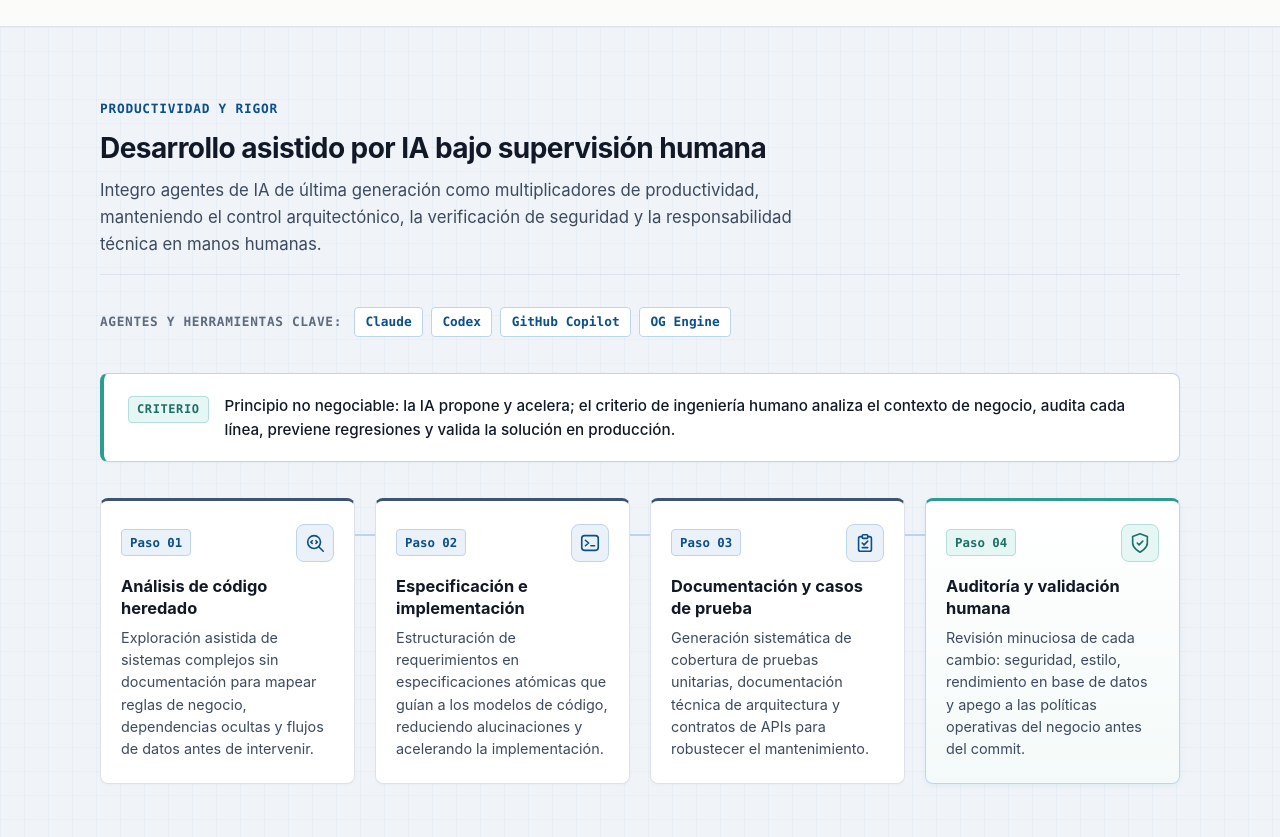
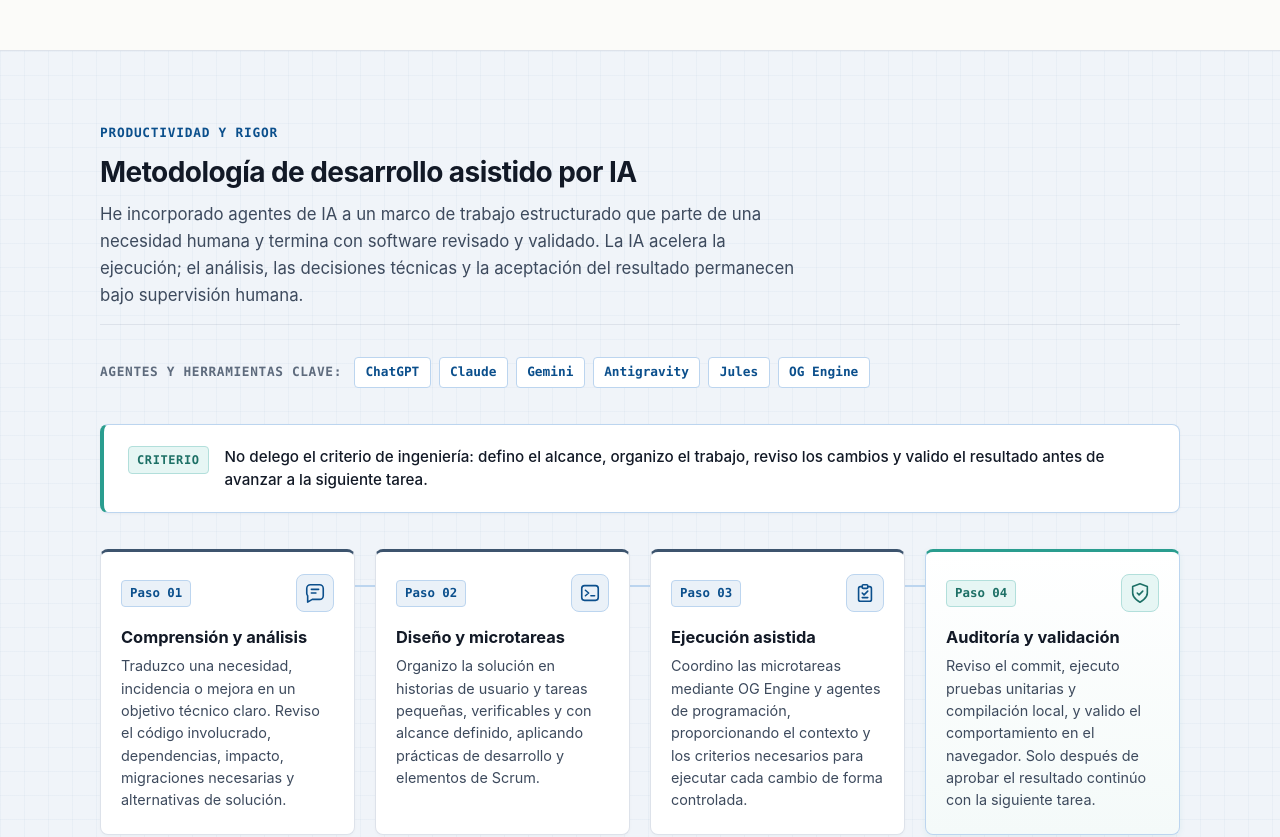
Before and after one commit to fidelomar/fidelomar.github.io, a Next.js app: page / in a window 1280 px wide. Shown: the part 1960-2797 px from the top of the page. Built offline with nearby package versions, Linux system fonts and the light colour scheme.

Commit message:
fix: clarify AI-assisted development methodology

```diff
--- a/src/app/page.tsx
+++ b/src/app/page.tsx
@@ -3,14 +3,13 @@ import { contentData } from "../content/profile";
 import { AppIcon, IconName } from "../components/AppIcon";
 
 const aiStepIcons: IconName[] = [
-  "search-code",
+  "requirements",
   "terminal",
   "checklist",
   "shield-check",
 ];
 
 const caseSectorIcons: Record<string, { icon: IconName; type: string }> = {
-  "og-engine": { icon: "nodes", type: "tools" },
   "integracion-ecommerce-erp": { icon: "box", type: "ecommerce" },
   "apis-atencion-telefonica": { icon: "phone-waves", type: "telephony" },
   "apps-moviles-campo": { icon: "phone-leaf", type: "mobile" },
--- a/src/components/AppIcon.tsx
+++ b/src/components/AppIcon.tsx
@@ -1,7 +1,7 @@
 import React from "react";
 
 export type IconName =
-  | "search-code"
+  | "requirements"
   | "terminal"
   | "checklist"
   | "shield-check"
@@ -33,14 +33,13 @@ export function AppIcon({ name, size = 24, className, ...rest }: IconProps) {
   };
 
   switch (name) {
-    /* 1. Metodología IA: Análisis de código heredado (lupa + código) */
-    case "search-code":
+    /* 1. Metodología IA: comprensión de una necesidad humana y análisis técnico */
+    case "requirements":
       return (
         <svg {...commonProps}>
-          <circle cx="11" cy="11" r="7" />
-          <path d="M21 21l-4.35-4.35" />
-          <path d="M9 9.5L7.5 11l1.5 1.5" />
-          <path d="M13 9.5l1.5 1.5-1.5 1.5" />
+          <path d="M21 15a4 4 0 0 1-4 4H9l-5 3v-7a4 4 0 0 1-1-2.7V7a4 4 0 0 1 4-4h10a4 4 0 0 1 4 4z" />
+          <path d="M8 8h8" />
+          <path d="M8 12h5" />
         </svg>
       );
 
--- a/src/content/profile.ts
+++ b/src/content/profile.ts
@@ -100,7 +100,7 @@ export const contentData: ContentData = {
       number: "02",
       title: "Bases de datos",
       description:
-        "SQL Server, procedimientos almacenados y optimización de consultas en esquemas transaccionales de alta exigencia.",
+        "SQL Server, procedimientos almacenados y mantenimiento de procesos de consulta y actualización de información empresarial.",
     },
     {
       id: "apis",
@@ -121,34 +121,34 @@ export const contentData: ContentData = {
       number: "05",
       title: "Desarrollo asistido por IA",
       description:
-        "Adopción de agentes de IA para comprensión de código legado, generación de pruebas y refactorización, con revisión humana en cada etapa.",
+        "Metodología propia para analizar necesidades, diseñar microtareas, coordinar agentes y validar cada cambio antes de integrarlo.",
     },
   ],
   aiWorkflow: {
-    title: "Desarrollo asistido por IA bajo supervisión humana",
-    lead: "Integro agentes de IA de última generación como multiplicadores de productividad, manteniendo el control arquitectónico, la verificación de seguridad y la responsabilidad técnica en manos humanas.",
-    tools: ["Claude", "Codex", "GitHub Copilot", "OG Engine"],
-    humanSupervisionNote: "Principio no negociable: la IA propone y acelera; el criterio de ingeniería humano analiza el contexto de negocio, audita cada línea, previene regresiones y valida la solución en producción.",
+    title: "Metodología de desarrollo asistido por IA",
+    lead: "He incorporado agentes de IA a un marco de trabajo estructurado que parte de una necesidad humana y termina con software revisado y validado. La IA acelera la ejecución; el análisis, las decisiones técnicas y la aceptación del resultado permanecen bajo supervisión humana.",
+    tools: ["ChatGPT", "Claude", "Gemini", "Antigravity", "Jules", "OG Engine"],
+    humanSupervisionNote: "No delego el criterio de ingeniería: defino el alcance, organizo el trabajo, reviso los cambios y valido el resultado antes de avanzar a la siguiente tarea.",
     steps: [
       {
-        title: "Análisis de código heredado",
+        title: "Comprensión y análisis",
         description:
-          "Exploración asistida de sistemas complejos sin documentación para mapear reglas de negocio, dependencias ocultas y flujos de datos antes de intervenir.",
+          "Traduzco una necesidad, incidencia o mejora en un objetivo técnico claro. Reviso el código involucrado, dependencias, impacto, migraciones necesarias y alternativas de solución.",
       },
       {
-        title: "Especificación e implementación",
+        title: "Diseño y microtareas",
         description:
-          "Estructuración de requerimientos en especificaciones atómicas que guían a los modelos de código, reduciendo alucinaciones y acelerando la implementación.",
+          "Organizo la solución en historias de usuario y tareas pequeñas, verificables y con alcance definido, aplicando prácticas de desarrollo y elementos de Scrum.",
       },
       {
-        title: "Documentación y casos de prueba",
+        title: "Ejecución asistida",
         description:
-          "Generación sistemática de cobertura de pruebas unitarias, documentación técnica de arquitectura y contratos de APIs para robustecer el mantenimiento.",
+          "Coordino las microtareas mediante OG Engine y agentes de programación, proporcionando el contexto y los criterios necesarios para ejecutar cada cambio de forma controlada.",
       },
       {
-        title: "Auditoría y validación humana",
+        title: "Auditoría y validación",
         description:
-          "Revisión minuciosa de cada cambio: seguridad, estilo, rendimiento en base de datos y apego a las políticas operativas del negocio antes del commit.",
+          "Reviso el commit, ejecuto pruebas unitarias y compilación local, y valido el comportamiento en el navegador. Solo después de aprobar el resultado continúo con la siguiente tarea.",
       },
     ],
   },
@@ -162,7 +162,6 @@ export const contentData: ContentData = {
       responsibilities: [
         "Mantenimiento de sistemas en VB.NET, ASP.NET Web Forms, PHP/Laravel y SQL Server.",
         "Integraciones empresariales desarrolladas con .NET.",
-        "Desarrollo de herramientas de soporte como OG Engine para orquestación de tareas en paralelo.",
         "Aplicaciones web con Node.js y React.",
         "Modernización de aplicaciones móviles hacia .NET MAUI.",
       ],
@@ -178,7 +177,7 @@ export const contentData: ContentData = {
       responsibilities: [
         "Desarrollo y mantenimiento de sistemas empresariales en C#, ASP.NET MVC y Web Forms.",
         "Construcción y mantenimiento de APIs REST con .NET y SQL Server.",
-        "Integraciones con sistemas de atención telefónica (IVR) con alto volumen de consultas simultáneas.",
+        "Integraciones con sistemas de atención telefónica.",
         "Procesos de backend para registro de usuarios y códigos de verificación OTP.",
         "Trabajo remoto con un equipo Scrum y seguimiento mediante Jira.",
       ],
@@ -228,26 +227,13 @@ export const contentData: ContentData = {
   ],
   caseStudies: [
     {
-      id: "og-engine",
-      title: "OG Engine: Orquestador de tareas atómicas para agentes de programación",
-      sector: "Herramientas de ingeniería y productividad de software",
-      badge: "Herramienta propia",
-      challenge:
-        "Gestionar el flujo de trabajo con agentes de IA autónomos de forma ordenada y predecible, evitando sobrecarga de contexto, pérdida de foco o modificaciones no controladas al código fuente.",
-      responsibility:
-        "Diseño de arquitectura y desarrollo completo de una solución en Node.js y MongoDB que descompone requerimientos complejos en tareas atómicas estructuradas, entregándolas secuencialmente al agente de codificación y registrando el resultado para auditoría humana.",
-      technologies: ["Node.js", "MongoDB", "Agentes de IA", "Orquestación", "Git"],
-      result:
-        "Herramienta propia en producción que permite avanzar múltiples proyectos en paralelo de forma disciplinada, con trazabilidad completa de cada cambio y validación humana continua.",
-    },
-    {
       id: "integracion-ecommerce-erp",
       title: "Integración de comercio electrónico con ERP",
       sector: "Comercio electrónico y distribución",
       challenge:
-        "Registrar pedidos y mantener existencias consistentes en tiempo real entre múltiples canales de venta y el sistema empresarial central.",
+        "Registrar pedidos y mantener existencias consistentes entre canales de venta y el sistema empresarial central.",
       responsibility:
-        "Desarrollo de un servicio en .NET para intercambiar órdenes e inventario entre plataformas, asegurando idempotencia y manejo de errores transaccionales.",
+        "Desarrollo de un servicio en .NET para intercambiar órdenes e inventario entre las plataformas.",
       technologies: [".NET", "APIs REST", "Azure", "Shopify", "Mercado Libre", "SAP"],
       result:
         "Servicio publicado en Azure para registrar órdenes de venta y actualizar existencias de manera fiable y automatizada entre las plataformas integradas.",
@@ -257,24 +243,24 @@ export const contentData: ContentData = {
       title: "APIs para atención telefónica automatizada",
       sector: "Medios de pago y servicios financieros",
       challenge:
-        "Permitir que un sistema telefónico automatizado (IVR) consultara saldos e información de clientes con alta concurrencia y tiempos de respuesta mínimos.",
+        "Permitir que un sistema telefónico automatizado consultara saldos e información solicitada por clientes.",
       responsibility:
-        "Desarrollo de APIs de integración entre el conmutador interactivo (IVR) y la plataforma central de servicios financieros.",
+        "Desarrollo de APIs de integración entre el IVR y la plataforma del centro de llamadas.",
       technologies: ["C#", ".NET", "SQL Server", "APIs REST"],
       result:
-        "APIs robustas en producción capaces de soportar un alto volumen simultáneo de consultas de clientes con disponibilidad continua.",
+        "APIs utilizadas para consultar saldos e información solicitada mediante la línea telefónica automatizada.",
     },
     {
       id: "apps-moviles-campo",
       title: "Aplicaciones móviles para personal de campo",
       sector: "Agricultura y nutrición vegetal",
       challenge:
-        "Convertir complejas calculadoras especializadas creadas en hojas de cálculo en aplicaciones móviles intuitivas para ingenieros en campo.",
+        "Convertir calculadoras especializadas creadas en Excel en herramientas móviles para uso en campo.",
       responsibility:
         "Desarrollo y publicación de aplicaciones móviles para Android e iOS a partir de las fórmulas y reglas agronómicas del negocio.",
       technologies: ["C#", "Xamarin Forms", "Google Play", "App Store"],
       result:
-        "Aplicaciones publicadas en Google Play y App Store utilizadas activamente por el personal técnico en campo para la toma de decisiones agrícolas.",
+        "Aplicaciones publicadas en Google Play y App Store para apoyar el trabajo del personal de campo.",
     },
   ],
   professionalLinks: [
```
